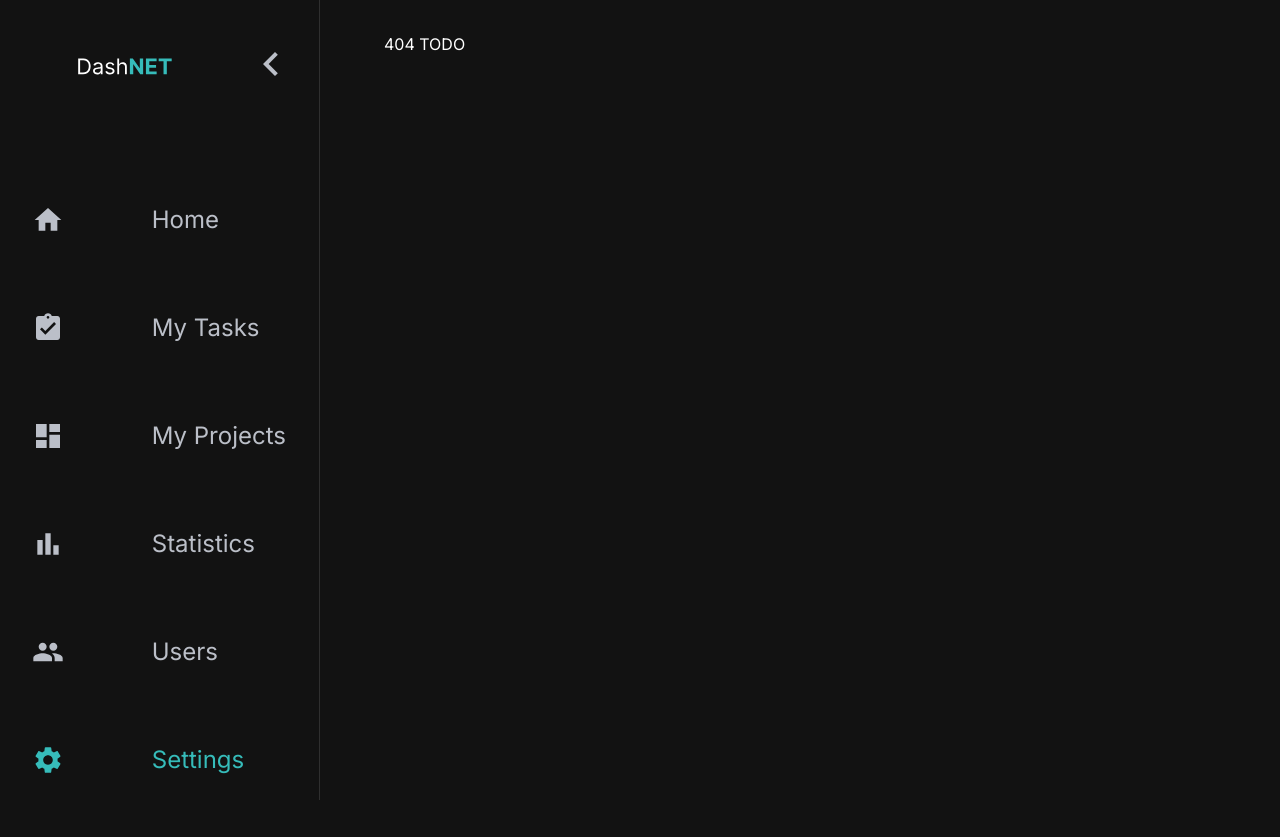
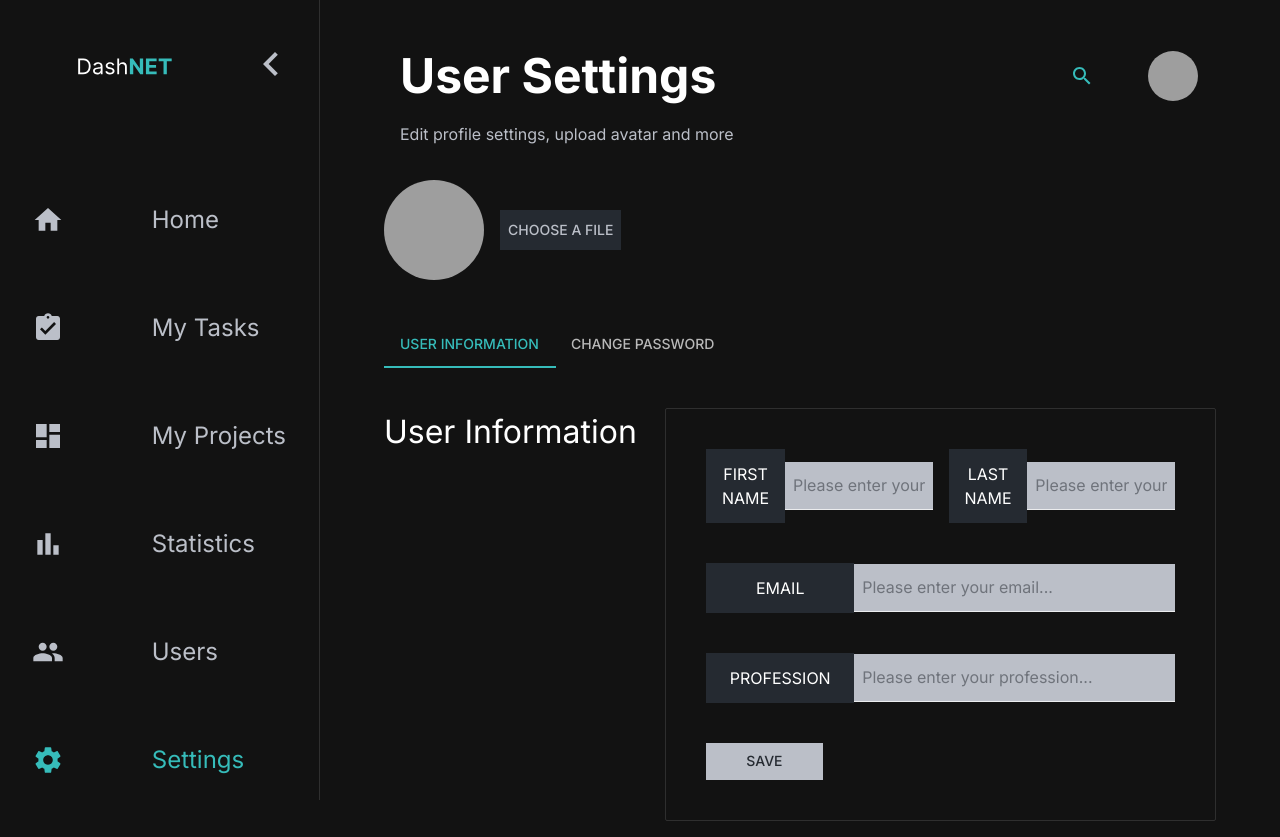
Before and after one commit to Blagoja95/DashNET, a React (Create React App) app in the folder src/main/ui/: page /settings in a window 1280 px wide. Before the commit this address had no page. Before the commit the page ends 800 px from the top, so only its background shows below. Built offline with nearby package versions, Linux system fonts and the light colour scheme; grey boxes are pictures that could not be loaded.

Commit message:
51: Create Settings Page
Created initial structure for settings page

```diff
--- a/src/main/ui/src/App.js
+++ b/src/main/ui/src/App.js
@@ -6,6 +6,7 @@ import Home from './components/pages/home/Home';
 import Search from './components/layout/search/Search'
 import {useDispatch} from 'react-redux';
 import { uiActions } from './store/slices/uiSlice';
+import Settings from './components/pages/settings/Settings';
 
 
 const App = () =>
@@ -39,6 +40,7 @@ const App = () =>
 
 						<Routes>
 							<Route path='/' element={ <Home/> }/>
+							<Route path='/settings' element={<Settings />} />
 							<Route path='/' element={ <div>Test</div> }/>
 							<Route path='*' element={ <section>404 TODO</section> }/>
 						</Routes>
--- /dev/null
+++ b/src/main/ui/src/components/pages/settings/ChangePassword.js
@@ -0,0 +1,17 @@
+import { Box, Button, Typography } from "@mui/material"
+import InputGroup from "./InputGroup"
+
+const ChangePassword = () => {
+	return (
+		<Box sx={{ display: 'flex' }}>
+			<Typography component='h3' sx={{ fontSize: '2rem', flex: 1.2 }}>Change Password</Typography>
+			<Box sx={{ border: 1, borderColor: 'divider', borderRadius: '2px', flex: 2, p: 5 }}>
+				<InputGroup label='Old Password' type='password' />
+				<InputGroup label='New Password' type='password' />
+				<InputGroup label='Confirm Password' type='password' />
+				<Button sx={{ bgcolor: 'white.main', color: 'grey.main', ":hover": { bgcolor: 'white.light' }, px: 5, borderRadius: 0 }}>Save</Button>
+			</Box>
+		</Box>
+	)
+}
+export default ChangePassword
--- /dev/null
+++ b/src/main/ui/src/components/pages/settings/InputGroup.js
@@ -0,0 +1,17 @@
+import { Box, Input, Typography } from "@mui/material"
+
+const InputGroup = ({ label, type }) => {
+	return (
+		<Box sx={{ mb: 5, display: 'flex', alignItems: 'center', flex: 1 }}>
+			<Typography component='p'
+				sx={{ bgcolor: 'grey.main', color: 'white.light', p: 1.5, border: 1, borderColor: 'grey.main', textTransform: 'uppercase', textAlign: 'center', flex: 0.4}}>
+				{label}
+			</Typography>
+			<Input
+				sx={{ bgcolor: 'white.main', color: 'grey.main', px: 1, py: 1, border: 0, flex: 1 }}
+				type={type}
+				placeholder={`Please enter your ${label.toLowerCase()}...`} />
+		</Box>
+	)
+}
+export default InputGroup
--- /dev/null
+++ b/src/main/ui/src/components/pages/settings/Settings.js
@@ -0,0 +1,30 @@
+import { Box, Tab, Tabs } from "@mui/material"
+import Header from "../../layout/header/Header"
+import ChangePassword from "./ChangePassword"
+import UserInformation from "./UserInformation"
+import UserAvatar from "./UserAvatar"
+import { useState } from "react"
+
+const Settings = () => {
+	const [tabIdx, setTabIdx] = useState(0);
+	return (
+		<Box component='main'>
+			<Header titleTxt="User Settings" subtitleTxt="Edit profile settings, upload avatar and more" />
+			<UserAvatar />
+
+			<Tabs value={tabIdx} onChange={(_e, newValue) => setTabIdx(newValue)} sx={{ my: 5 }}>
+				<Tab label='User Information' aria-controls={`simple-tabpanel-${tabIdx}`} />
+				<Tab label='Change Password' aria-controls={`simple-tabpanel-${tabIdx}`} />
+			</Tabs>
+
+			<Box component='div' role='tabpanel' hidden={tabIdx !== 0}>
+				<UserInformation />
+			</Box>
+
+			<Box component='div' role='tabpanel' hidden={tabIdx !== 1}>
+				<ChangePassword />
+			</Box>
+		</Box>
+	)
+}
+export default Settings
--- /dev/null
+++ b/src/main/ui/src/components/pages/settings/UserAvatar.js
@@ -0,0 +1,16 @@
+import { Avatar, Box, Button, Input } from "@mui/material"
+
+const UserAvatar = () => {
+	return (
+		<Box sx={{ display: 'flex', gap: 2, alignItems: 'center', my: 2 }}>
+			<Avatar sx={{ width: 100, height: 100 }} src="https://randomuser.me/api/portraits/lego/2.jpg" />
+			<Button
+				component='label'
+				sx={{ bgcolor: 'grey.main', color: 'white.main', ":hover": { bgcolor: 'white.light', color: 'grey.dark' }, p: 1, borderRadius: 0 }}>
+				Choose a file
+				<Input type='file' sx={{ width: 0, height: 0 }} />
+			</Button>
+		</Box>
+	)
+}
+export default UserAvatar
--- /dev/null
+++ b/src/main/ui/src/components/pages/settings/UserInformation.js
@@ -0,0 +1,20 @@
+import { Box, Button, Typography } from "@mui/material"
+import InputGroup from "./InputGroup"
+
+const UserInformation = () => {
+	return (
+		<Box sx={{ display: 'flex' }}>
+			<Typography component='h3' sx={{ fontSize: '2rem', flex: 1.2 }}>User Information</Typography>
+			<Box sx={{ border: 1, borderColor: 'divider', borderRadius: '2px', flex: 2, p: 5 }}>
+				<Box sx={{ display: 'flex', gap: 2 }}>
+					<InputGroup label='First name' type='text' />
+					<InputGroup label='Last name' type='text' />
+				</Box>
+				<InputGroup label='Email' type='email' />
+				<InputGroup label='Profession' type='text' />
+				<Button sx={{ bgcolor: 'white.main', color: 'grey.main', ":hover": { bgcolor: 'white.light' }, px: 5, borderRadius: 0 }}>Save</Button>
+			</Box>
+		</Box>
+	)
+}
+export default UserInformation
```
